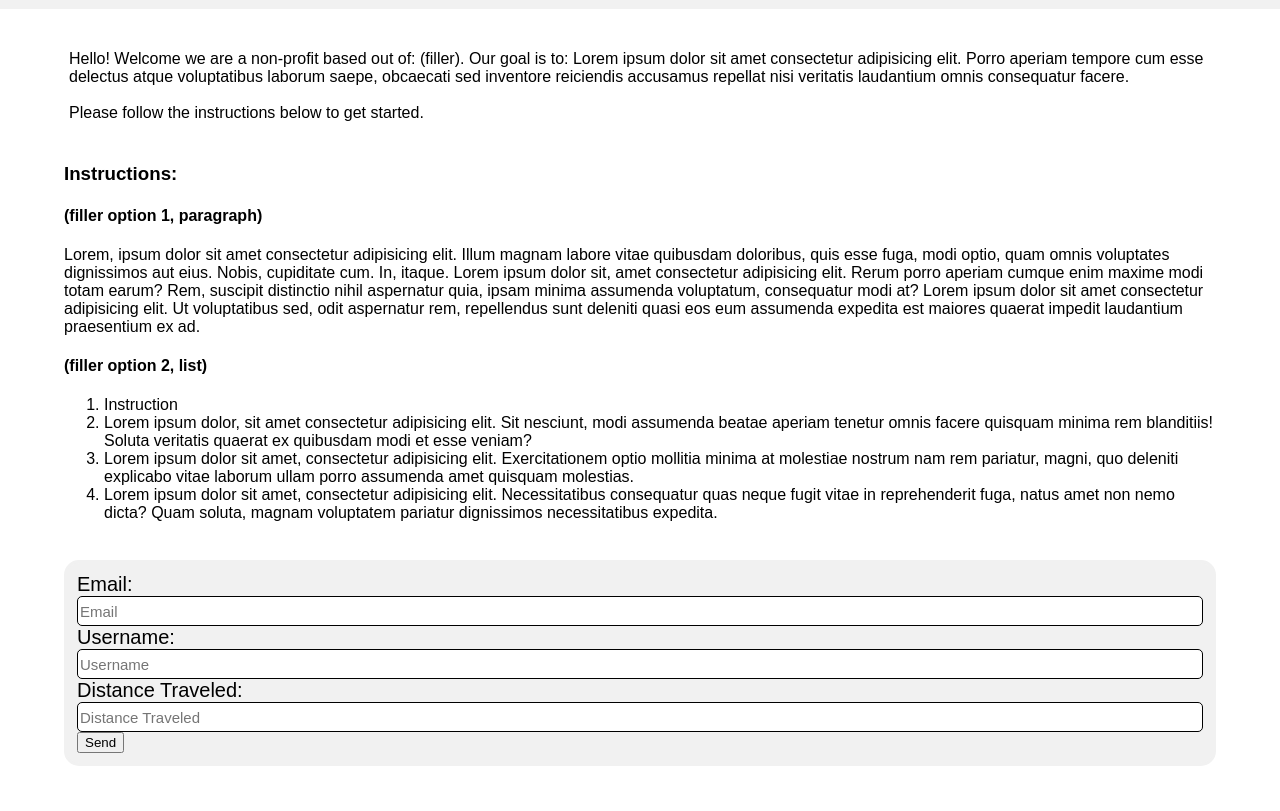
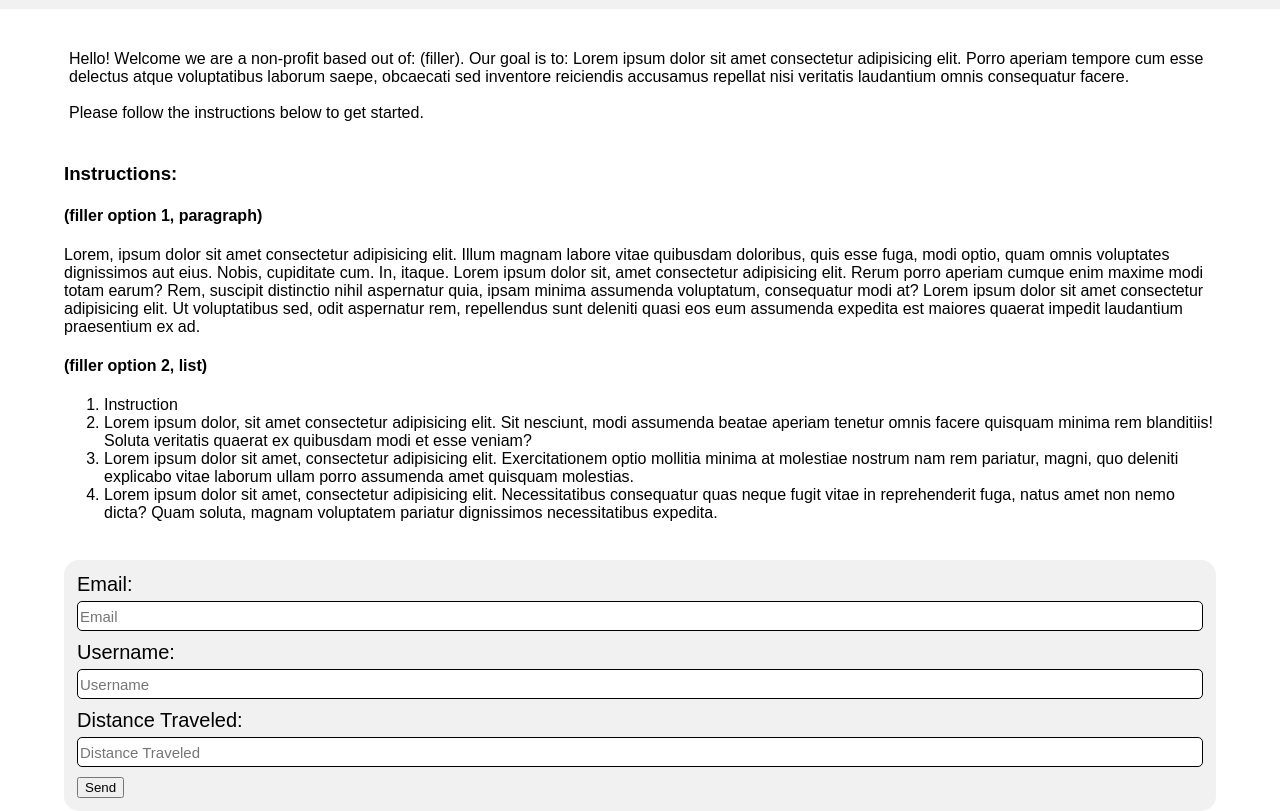
Before and after one commit to luke2630/sondorPrototype, a plain HTML site: page index.html in a window 1280 px wide. Shown: the part 234-1045 px from the top of the page. Before the commit the page ends 1000 px from the top, so only its background shows below. Drawn offline with Linux system fonts and the light colour scheme.

Commit message:
Update style.css

```diff
--- a/style.css
+++ b/style.css
@@ -65,6 +65,8 @@ input {
     font-size: 15px;
     border-radius: 5px;
     border: 1px solid;
+    margin-top: 5px;
+    margin-bottom: 10px;
 }
 
 /*
```
